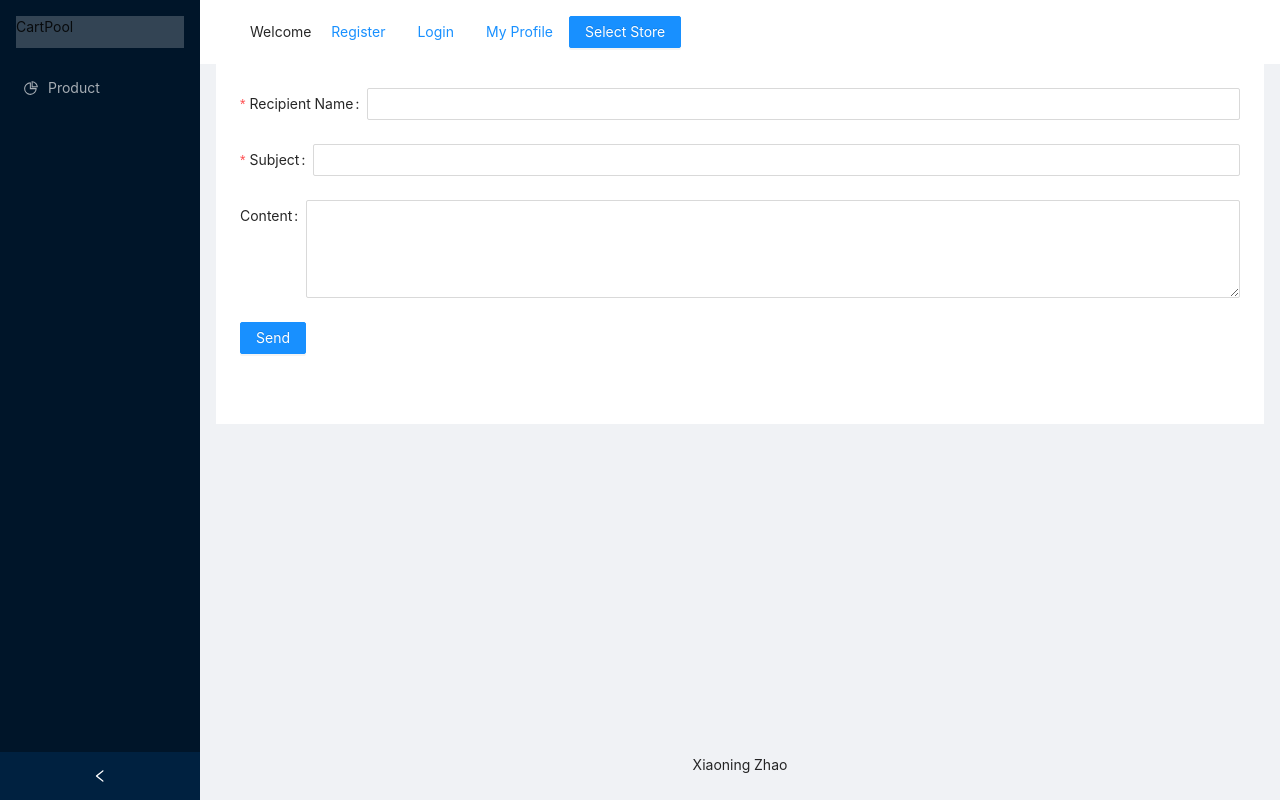
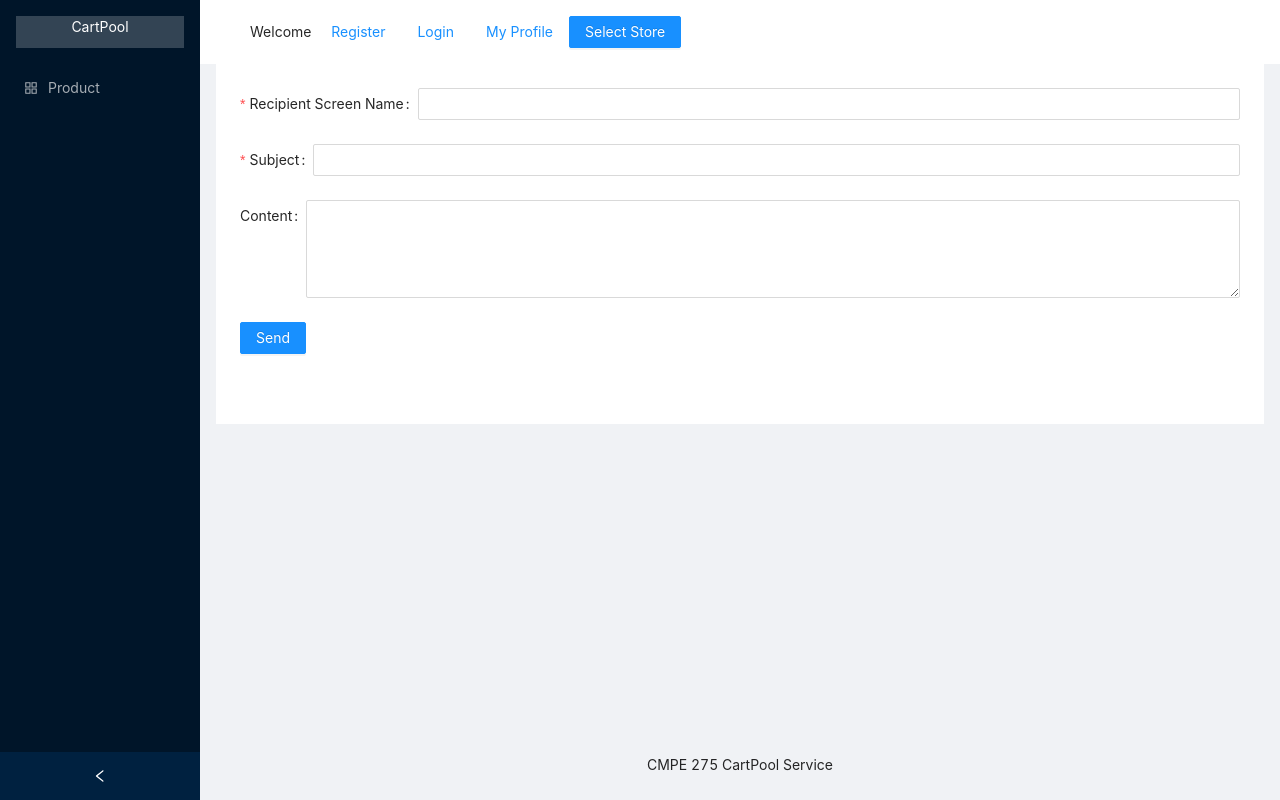
Before and after one commit to xiaoningzhao/cartpool-web, a React (Create React App) app: page /sendmessage in a window 1280 px wide. Built offline with nearby package versions, Linux system fonts and the light colour scheme.

Commit message:
bugs fix

```diff
--- a/src/components/SendMessageForm.js
+++ b/src/components/SendMessageForm.js
@@ -50,7 +50,7 @@ const SendMessageForm = ()=> {
         >
             <Form.Item
                 name="recipient"
-                label="Recipient Name"
+                label="Recipient Screen Name"
                 rules={[
                     {
                         required: true,
--- a/src/components/menu/AdminMenu.js
+++ b/src/components/menu/AdminMenu.js
@@ -1,19 +1,19 @@
 import React from "react";
 import {Menu} from "antd";
-import {PieChartOutlined} from "@ant-design/icons";
+import {AppstoreOutlined, MailOutlined, BankOutlined} from "@ant-design/icons";
 import {Link} from "react-router-dom";
 
 const AdminMenu = () => {
 
     return (
         <Menu theme="dark" mode="inline" >
-            <Menu.Item key="1" icon={<PieChartOutlined />}>
+            <Menu.Item key="1" icon={<BankOutlined />}>
                 <Link to="/store">Store</Link>
             </Menu.Item>
-            <Menu.Item key="2" icon={<PieChartOutlined />}>
+            <Menu.Item key="2" icon={<AppstoreOutlined />}>
                 <Link to="/productmanage">Product</Link>
             </Menu.Item>
-            <Menu.Item key="3" icon={<PieChartOutlined />}>
+            <Menu.Item key="3" icon={<MailOutlined />}>
                 <Link to="/sendmessage">Message</Link>
             </Menu.Item>
         </Menu>
--- a/src/components/menu/DefaultMenu.js
+++ b/src/components/menu/DefaultMenu.js
@@ -1,13 +1,13 @@
 import React from "react";
 import {Menu} from "antd";
-import {PieChartOutlined} from "@ant-design/icons";
+import {AppstoreOutlined} from "@ant-design/icons";
 import {Link} from "react-router-dom";
 
 const DefaultMenu = () => {
 
     return (
         <Menu theme="dark" mode="inline" >
-            <Menu.Item key="1" icon={<PieChartOutlined />}>
+            <Menu.Item key="1" icon={<AppstoreOutlined />}>
                 <Link to="/product">Product</Link>
             </Menu.Item>
             {/*<Menu.Item key="2" icon={<PieChartOutlined />}>*/}
--- a/src/components/menu/UserMenu.js
+++ b/src/components/menu/UserMenu.js
@@ -1,31 +1,31 @@
 import React from "react";
 import {Menu} from "antd";
-import {PieChartOutlined} from "@ant-design/icons";
+import {FileTextOutlined, AppstoreOutlined, MailOutlined, ShoppingCartOutlined, TeamOutlined, ShoppingOutlined, CarOutlined} from "@ant-design/icons";
 import {Link} from "react-router-dom";
 
 const UserMenu = () => {
 
     return (
         <Menu theme="dark" mode="inline" >
-            <Menu.Item key="1" icon={<PieChartOutlined />}>
+            <Menu.Item key="1" icon={<AppstoreOutlined />}>
                 <Link to="/product">Product</Link>
             </Menu.Item>
-            <Menu.Item key="2" icon={<PieChartOutlined />}>
+            <Menu.Item key="2" icon={<TeamOutlined />}>
                 <Link to="/cartpool">CartPool</Link>
             </Menu.Item>
-            <Menu.Item key="3" icon={<PieChartOutlined />}>
+            <Menu.Item key="3" icon={<ShoppingCartOutlined />}>
                 <Link to="/shoppingcart">ShoppingCart</Link>
             </Menu.Item>
-            <Menu.Item key="4" icon={<PieChartOutlined />}>
+            <Menu.Item key="4" icon={<FileTextOutlined />}>
                 <Link to="/order">Order</Link>
             </Menu.Item>
-            <Menu.Item key="5" icon={<PieChartOutlined />}>
+            <Menu.Item key="5" icon={<ShoppingOutlined />}>
                 <Link to="/pickup">Pick Up</Link>
             </Menu.Item>
-            <Menu.Item key="6" icon={<PieChartOutlined />}>
+            <Menu.Item key="6" icon={<CarOutlined />}>
                 <Link to="/delivery">Delivery</Link>
             </Menu.Item>
-            <Menu.Item key="7" icon={<PieChartOutlined />}>
+            <Menu.Item key="7" icon={<MailOutlined />}>
                 <Link to="/sendmessage">Message</Link>
             </Menu.Item>
         </Menu>
--- a/src/components/user/RegistrationForm.js
+++ b/src/components/user/RegistrationForm.js
@@ -72,7 +72,7 @@ const RegistrationForm = () => {
             .then(function (response) {
                 console.log(response);
                 let link = 'http://localhost:3000/verification/' + response.data.token;
-                const message = {status: 'success', title: 'Register Successful', subTitle: 'Please verify your email', content: link };
+                const message = {status: 'success', title: 'Register Successful', subTitle: 'Please verify your email', content: 'Please check your mailbox to verify your email' };
                 history.push('/result', message);
             })
             .catch(function (error) {
--- a/src/pages/home.js
+++ b/src/pages/home.js
@@ -33,7 +33,7 @@ const Home = ({userInfo}) => {
     return(
         <Layout style={{ minHeight: '100vh' }}>
             <Sider collapsible collapsed={collapsed} onCollapse={()=>{setCollapsed(!collapsed)}}>
-                <div className="logo" >CartPool</div>
+                <div className="logo" style={{'text-align': 'center'}}><p style={{color: 'white'}}>CartPool</p></div>
                 {menu}
             </Sider>
             <Layout className="site-layout">
@@ -54,7 +54,7 @@ const Home = ({userInfo}) => {
                         <Routing />
                     </div>
                 </Content>
-                <Footer style={{ textAlign: 'center' }}>Xiaoning Zhao</Footer>
+                <Footer style={{ textAlign: 'center' }}>CMPE 275 CartPool Service</Footer>
             </Layout>
         </Layout>
     );
```
